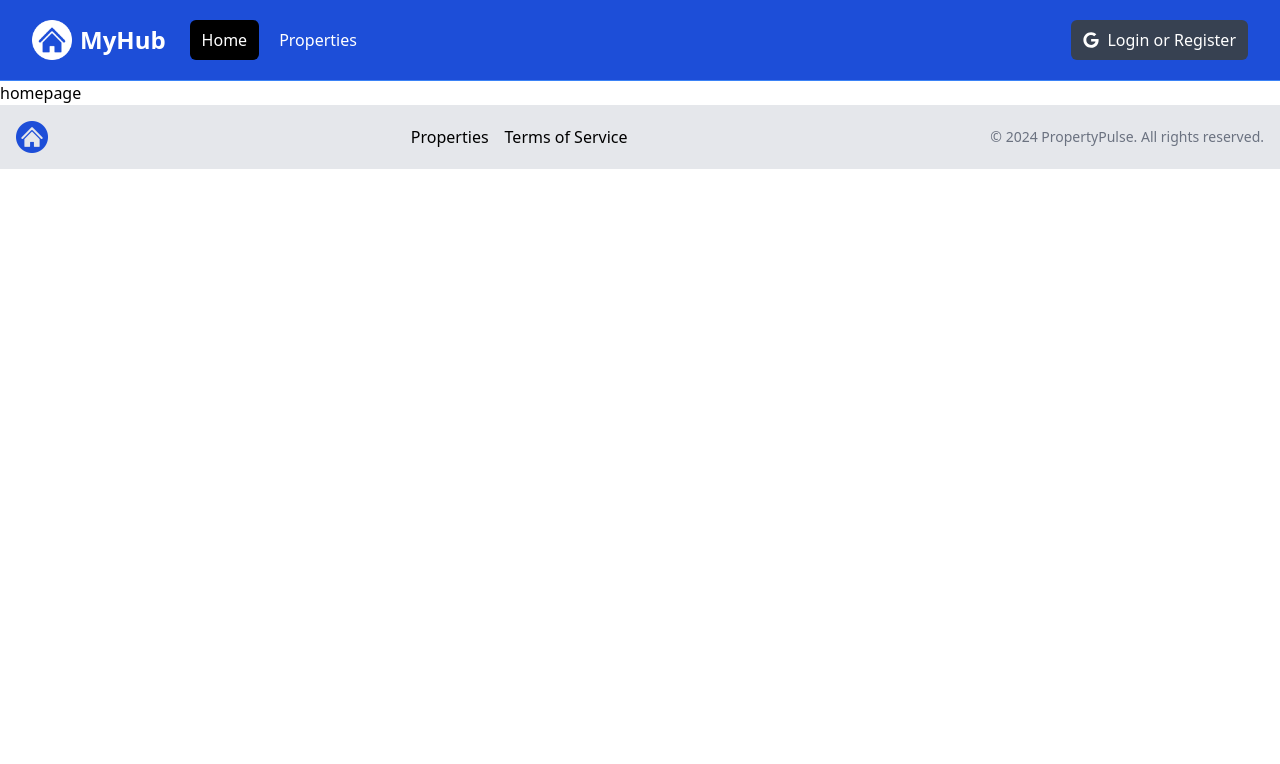
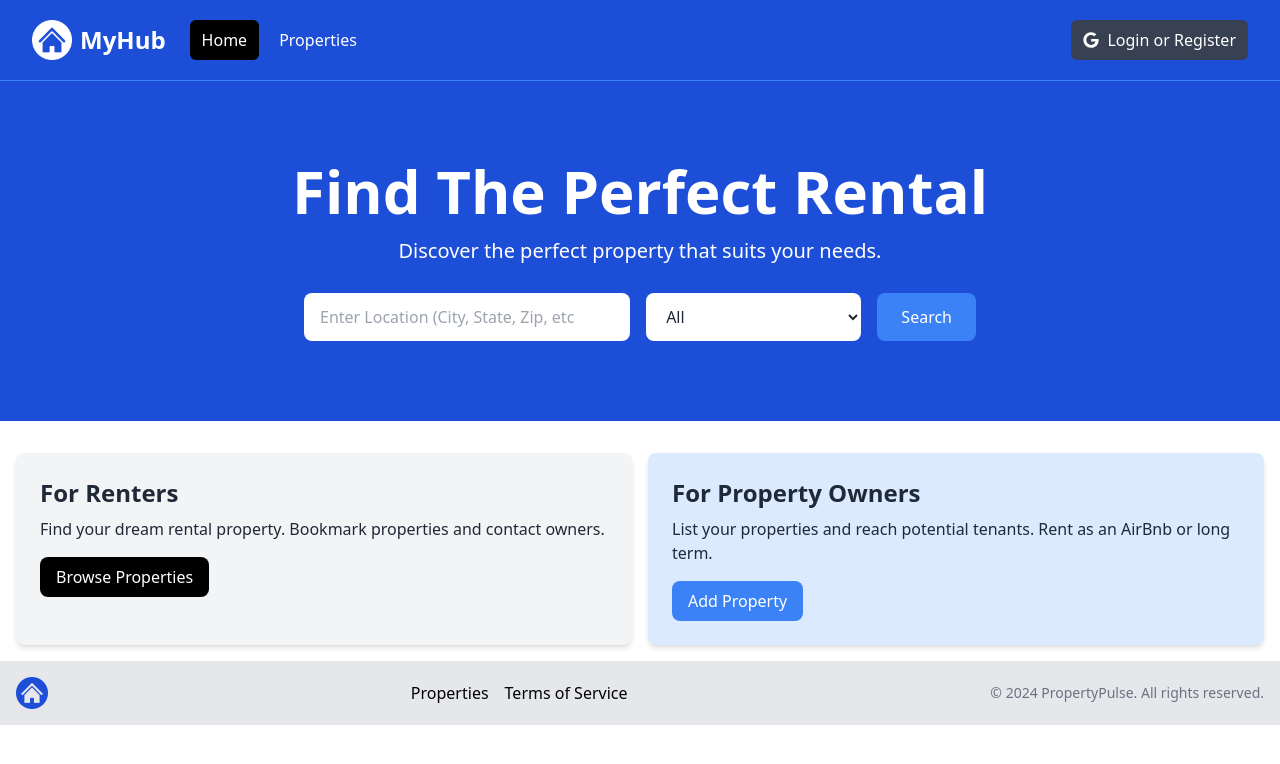
Before and after one commit to Mig-uel/myhub, a Next.js app: page / in a window 1280 px wide. Shown: the top 764 px of the page. Built offline with nearby package versions, Linux system fonts and the light colour scheme.

Commit message:
feat: Add Hero and InfoBoxes components to homepage

```diff
--- a/app/page.jsx
+++ b/app/page.jsx
@@ -1,5 +1,16 @@
+import Link from 'next/link'
+
+// components
+import Hero from '@/components/hero.component'
+import InfoBoxes from '@/components/info-boxes.component'
+
 const HomePage = () => {
-  return <>homepage</>
+  return (
+    <>
+      <Hero />
+      <InfoBoxes />
+    </>
+  )
 }
 
 export default HomePage
```
